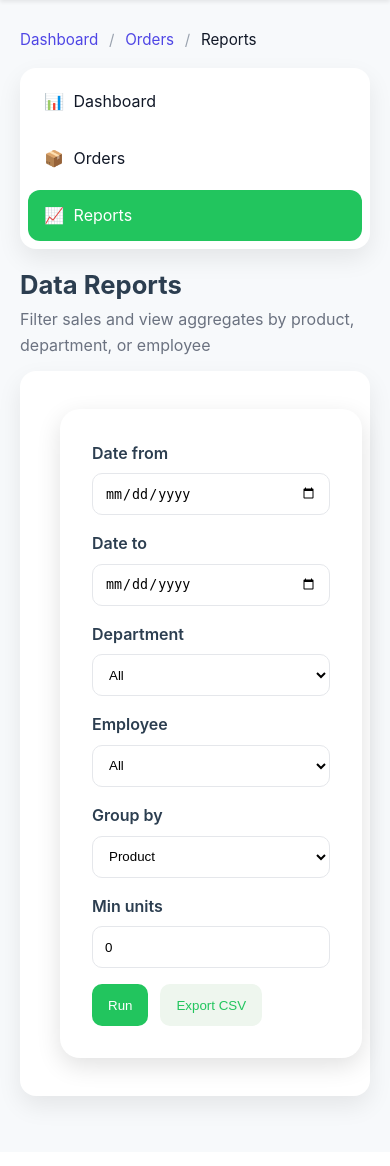
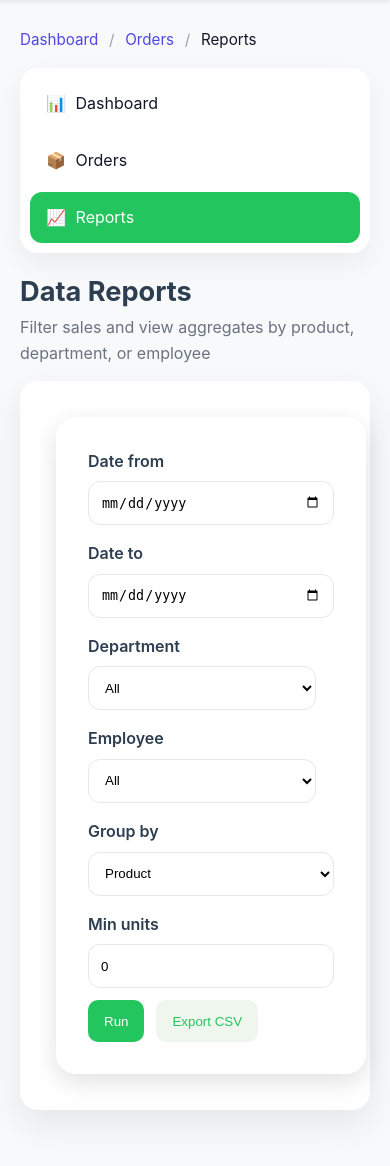
Before and after one commit to Git-cpu17/Point_Of_Sales-system-, a Flask app: page /reports in a window 390 px wide; the page is wider, and only the part inside the window is pictured. Shown: the part 134-1300 px from the top of that part. Before the commit the page ends 1248 px from the top of that part, so only its background shows below. Run offline with Flask 3, Linux system fonts and the light colour scheme; the visitor is signed in with stand-in values (Sample User, id 1); data that the repository does not hold is empty; parts of the project's set-up code (start-up, migrations or seed data) failed here and were passed over.

Commit message:
Update reports.css

```diff
--- a/static/css/reports.css
+++ b/static/css/reports.css
@@ -49,3 +49,60 @@
   .rpt-grid{grid-template-columns:1fr}
   .rpt-form .rpt-row{grid-template-columns:1fr}
 }
+
+.rpt-container{max-width:1180px}
+
+.rpt-card{
+  width:100%;
+  padding:24px 28px;
+  border-radius:18px;
+  box-shadow:0 14px 36px rgba(0,0,0,.08);
+}
+
+.rpt-form .rpt-row{
+  display:grid;
+  grid-template-columns: repeat(12, minmax(0, 1fr));
+  gap:16px 18px;
+  align-items:end;
+}
+
+.rpt-field:nth-child(1){grid-column: span 3}
+.rpt-field:nth-child(2){grid-column: span 3}
+.rpt-field:nth-child(3){grid-column: span 2}
+.rpt-field:nth-child(4){grid-column: span 2}
+.rpt-field:nth-child(5){grid-column: span 1}
+.rpt-field:nth-child(6){grid-column: span 1}
+
+.rpt-actions{margin-top:12px}
+
+.rpt-menu{
+  padding:10px;
+  border-radius:18px;
+  box-shadow:0 10px 28px rgba(0,0,0,.06);
+}
+
+.rpt-field input,
+.rpt-field select{
+  height:44px;
+  border-radius:12px;
+}
+
+.rpt-header{margin:2px 0 14px}
+.rpt-header h1{font-size:1.7rem}
+
+@media (max-width: 1100px){
+  .rpt-form .rpt-row{
+    grid-template-columns: repeat(6, minmax(0, 1fr));
+  }
+  .rpt-field{grid-column: span 3}
+  .rpt-field:nth-child(5),
+  .rpt-field:nth-child(6){grid-column: span 3}
+}
+
+@media (max-width: 720px){
+  .rpt-grid{grid-template-columns: 1fr}
+  .rpt-card{padding:20px}
+  .rpt-form .rpt-row{grid-template-columns: 1fr}
+  .rpt-field{grid-column: 1 / -1}
+  .rpt-actions{justify-content:flex-start}
+}
```
